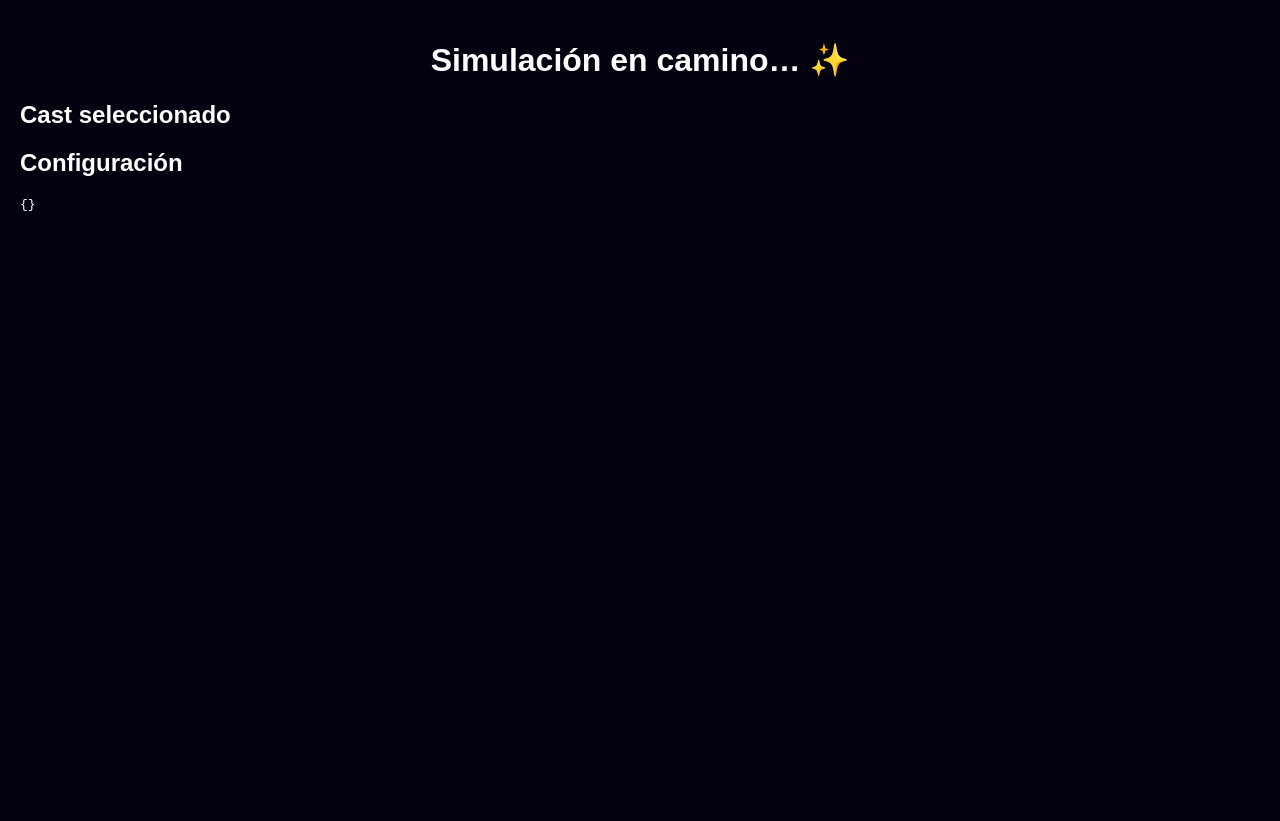
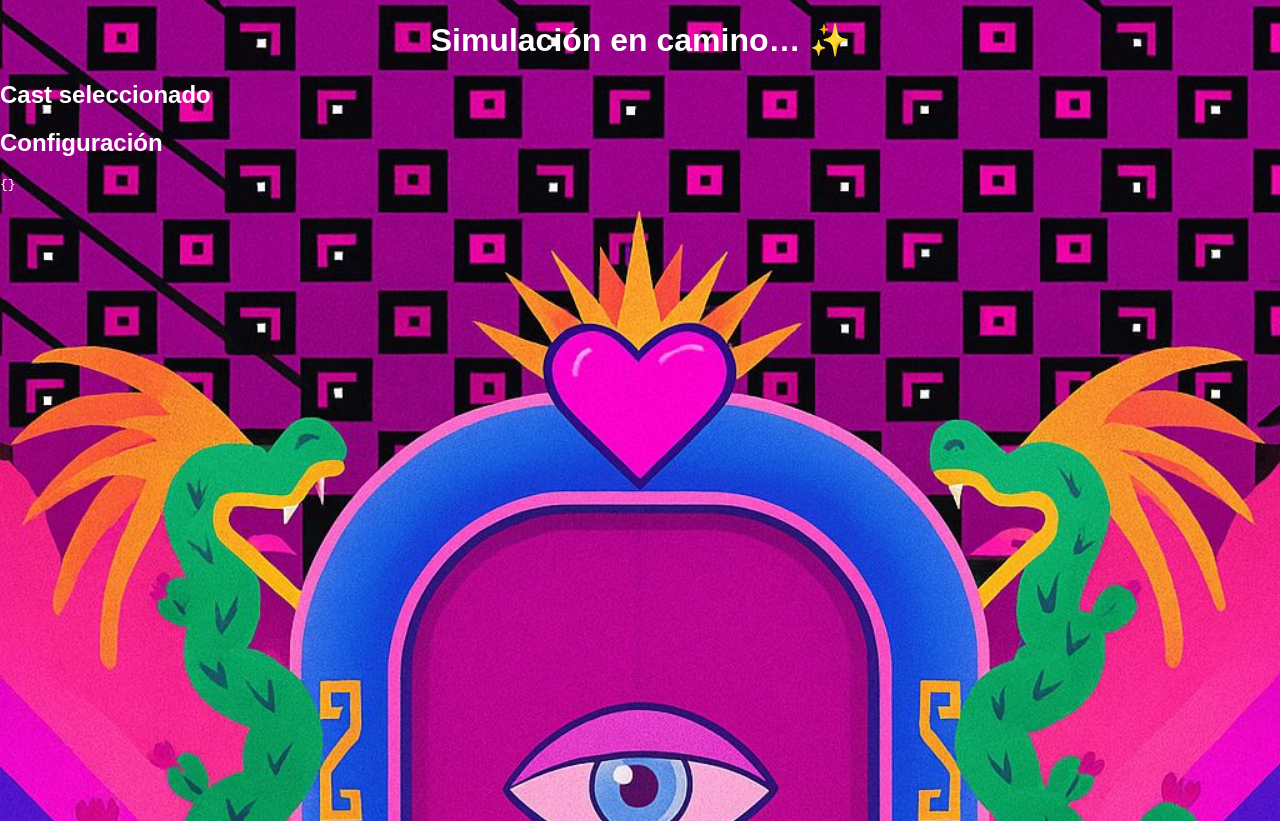
Before and after one commit to Eddgarscla/La-mas-dragona, a plain HTML site: page simulacion.html in a window 1280 px wide. Before the commit the page ends 800 px from the top, so only its background shows below. Drawn offline with Linux system fonts and the light colour scheme.

Commit message:
Update simulacion.html

```diff
--- a/simulacion.html
+++ b/simulacion.html
@@ -6,11 +6,15 @@
   <meta name="viewport" content="width=device-width, initial-scale=1.0" />
   <style>
     body {
-      margin: 0;
-      font-family: Arial, sans-serif;
-      background: #050010;
-      color: #fff;
-      padding: 20px;
+  margin: 0;
+  font-family: 'Arial', sans-serif;
+  min-height: 100vh;
+  background-image: url('WhatsApp Image 2025-12-01 at 07.24.11.jpeg');
+  background-repeat: no-repeat;
+  background-size: cover;
+  background-position: center top;
+  color: white;
+  overflow-x: hidden;
     }
     h1 { text-align: center; }
     .queen {
```
